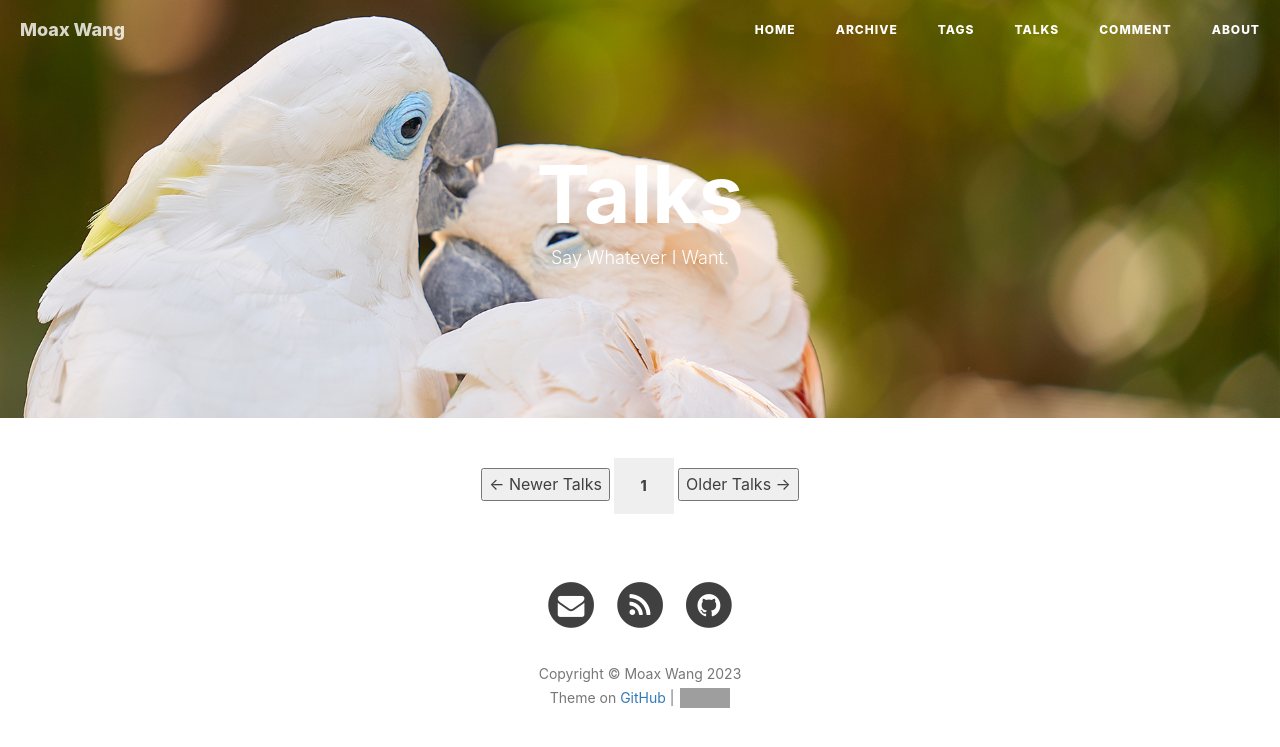
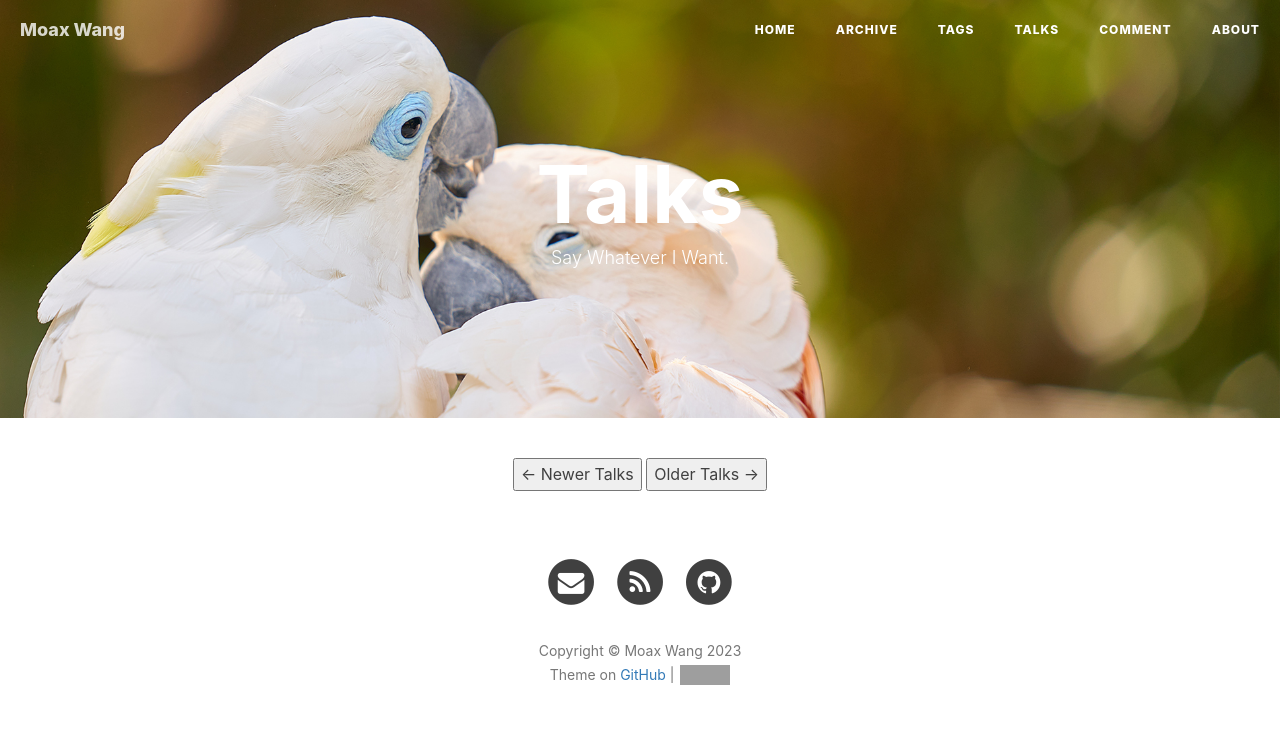
Before and after one commit to WinchellWang/winchellwang.github.io, a Jekyll site: the page built from 3talk.html, in a window 1280 px wide. Shown: the top 747 px of the page. Built offline with Jekyll 4.4.1, drawn with Linux system fonts in a browser that asks for light colours; nearby versions of some CDN libraries; comment, search, counter and statistics services are not loaded; grey boxes are pictures that could not be loaded.

Commit message:
Update 3talk.html

```diff
--- a/3talk.html
+++ b/3talk.html
@@ -95,9 +95,6 @@ permalink: /talk/
     <li class="previous">
         <button class="prev_btn">&larr; Newer Talks</button>
     </li>
-    <li>
-        <button class="btn">1</button>
-    </li>
     <li class="next">
         <button class="nxt_btn">Older Talks &rarr;</button>
     </li>
```
